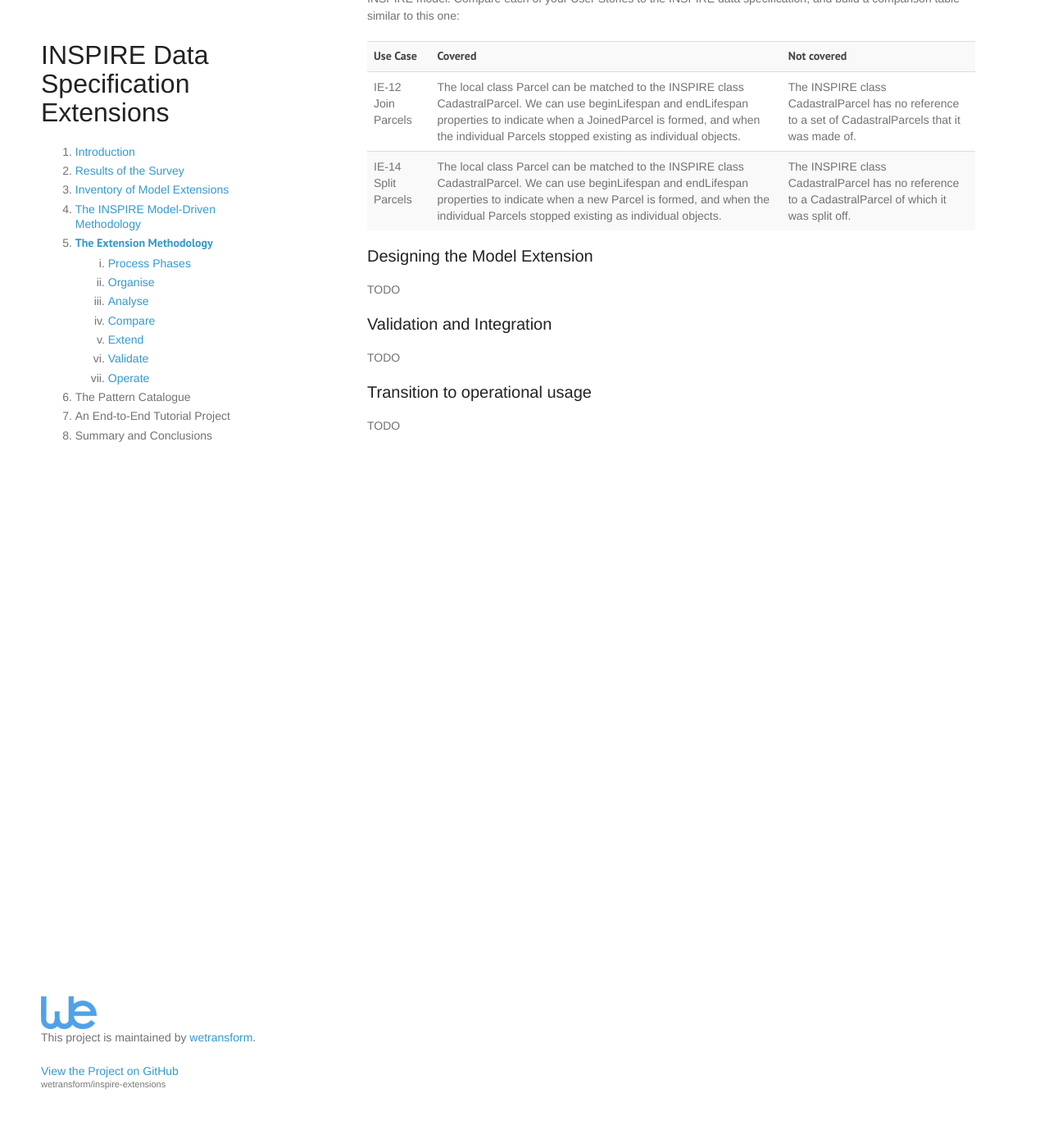
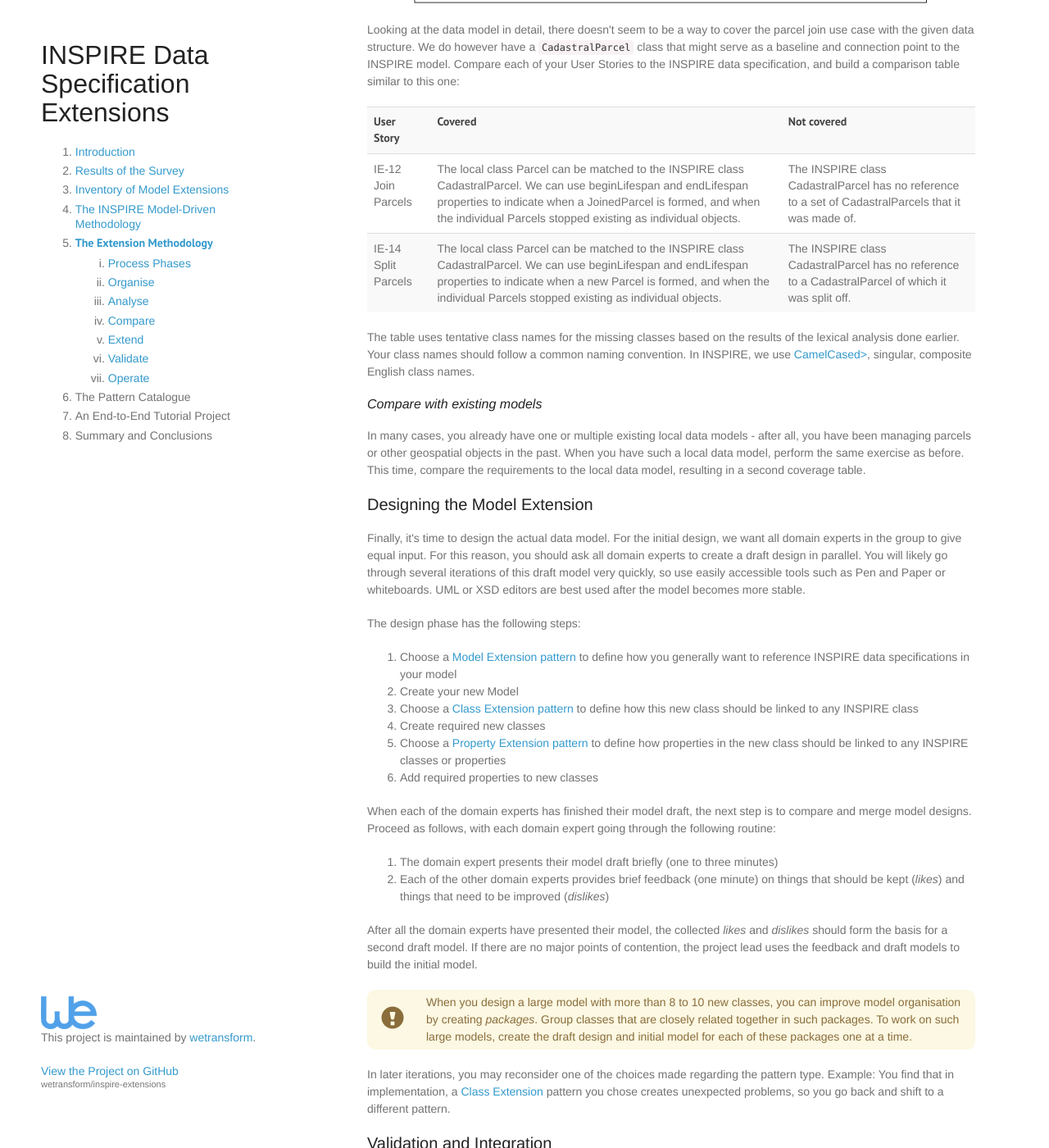
Before and after one commit to wetransform/inspire-extensions, a Jekyll site: the page built from extension-methodology.html, in a window 1280 px wide and 1400 px high, scrolled down 7892 px. Shown: the whole window at 82% size. Built offline with Jekyll 4.4.1, drawn with Linux system fonts in a browser that asks for light colours; some web fonts are replaced.

Commit message:
Added design phase section

```diff
--- a/extension-methodology.html
+++ b/extension-methodology.html
@@ -227,14 +227,14 @@ title:  INSPIRE data specification extensions - The Extension Methodology
     <p>Let's pick up the example from above again and compare that to the <a href="http://inspire.ec.europa.eu/documents/Data_Specifications/INSPIRE_DataSpecification_CP_v3.0.pdf" target="_blank">INSPIRE Cadastral Parcels data specification</a>. In that specification, you'll find this diagram:</p>
 
     <div style="margin: 20px">
-        <img src="/images/inspire-cadastral-parcels.png" title="INSPIRE cadastral parcels UML diagram" style="width: 80%; min-width: 400px; margin-left: 10%; margin-right: 10%">
+        <img src="/images/inspire-cadastral-parcels.png" title="INSPIRE cadastral parcels UML diagram" style="max-width: 752px; width: 90%; min-width: 400px; margin-left: 5%; margin-right: 5%">
     </div>
 
     <p>Looking at the data model in detail, there doesn't seem to be a way to cover the parcel join use case with the given data structure. We do however have a <code>CadastralParcel</code> class that might serve as a baseline and connection point to the INSPIRE model. Compare each of your User Stories to the INSPIRE data specification, and build a comparison table similar to this one:</p>
 
     <table class="table table-responsive table-striped">
         <tr>
-            <th>Use Case</th>
+            <th>User Story</th>
             <th>Covered</th>
             <th>Not covered</th>
         </tr>
@@ -250,10 +250,44 @@ title:  INSPIRE data specification extensions - The Extension Methodology
         </tr>
     </table>
 
+    <p>The table uses tentative class names for the missing classes based on the results of the lexical analysis done earlier. Your class names should follow a common naming convention. In INSPIRE, we use <a href="https://en.wikipedia.org/wiki/CamelCase" target="_blank">CamelCased></a>, singular, composite English class names.</p>
+
+    <h3>Compare with existing models</h3>
+
+    <p>In many cases, you already have one or multiple existing local data models - after all, you have been managing parcels or other geospatial objects in the past. When you have such a local data model, perform the same exercise as before. This time, compare the requirements to the local data model, resulting in a second coverage table.</p>
 
     <h2><a name="extension" id="extension" href="#extension"></a>Designing the Model Extension</h2>
 
-    <p>TODO</p>
+    <p>Finally, it's time to design the actual data model. For the initial design, we want all domain experts in the group to give equal input. For this reason, you should ask  all domain experts to create a draft design in parallel. You will likely go through several iterations of this draft model very quickly, so use easily accessible tools such as Pen and Paper or whiteboards. UML or XSD editors are best used after the model becomes more stable.</p>
+
+    <p>The design phase has the following steps:</p>
+
+    <ol>
+        <li>Choose a <a href="/patterns/index.html#modelPatterns" target="_blank">Model Extension pattern</a> to define how you generally want to reference INSPIRE data specifications in your model</li>
+        <li>Create your new Model</li>
+        <li>Choose a <a href="/patterns/index.html#classPatterns" target="_blank">Class Extension pattern</a> to define how this new class should be linked to any INSPIRE class</li>
+        <li>Create required new classes</li>
+        <li>Choose a <a href="/patterns/index.html#propertyPatterns" target="_blank">Property Extension pattern</a> to define how properties in the new class should be linked to any INSPIRE classes or properties</li>
+        <li>Add required properties to new classes</li>
+    </ol>
+
+    <p>When each of the domain experts has finished their model draft, the next step is to compare and merge model designs. Proceed as follows, with each domain expert going through the following routine:</p>
+
+    <ol>
+        <li>The domain expert presents their model draft briefly (one to three minutes)</li>
+        <li>Each of the other domain experts provides brief feedback (one minute) on things that should be kept (<em>likes</em>) and things that need to be improved (<em>dislikes</em>)</li>
+    </ol>
+
+    <p>After all the domain experts have presented their model, the collected <em>likes</em> and <em>dislikes</em> should form the basis for a second draft model. If there are no major points of contention, the project lead uses the feedback and draft models to build the initial model.</p>
+
+    <table class="alert-warning important-info">
+        <tr>
+            <td style="width:3em"><div class="important-info-icon"><span class="glyphicon glyphicon-exclamation-sign" style="font-size:2em"></span></div></td>
+            <td>When you design a large model with more than 8 to 10 new classes, you can improve model organisation by creating <em>packages</em>. Group classes that are closely related together in such packages. To work on such large models, create the draft design and initial model for each of these packages one at a time.</td>
+        </tr>
+    </table>
+
+    <p>In later iterations, you may reconsider one of the choices made regarding the pattern type. Example: You find that in implementation, a <a href="patterns/index.html#classPatterns" target="_blank">Class Extension</a> pattern you chose creates unexpected problems, so you go back and shift to a different pattern.</p>
 
     <h2><a name="validation" id="validation" href="#validation"></a>Validation and Integration</h2>
 
--- a/patterns/index.html
+++ b/patterns/index.html
@@ -16,7 +16,7 @@ layout: default
 
         <h2><a class="anchor" name="modelPatterns" href="#modelPatterns" aria-hidden="true"></a>Patterns for Model Extension</h2>
 
-        <p>TODO</p>
+        <p>These patterns describe how you generally approach building an extension and provide rules for doing so. The most well-known of these approaches in the context of GML Application Schemas is the CityGML Application Domain Extension (ADE) Mechanism.</p>
 
         <ul>
             {% for pattern in site.categories.patterns %}
```
Also changed, not shown: index.html (+4 -4 lines).
